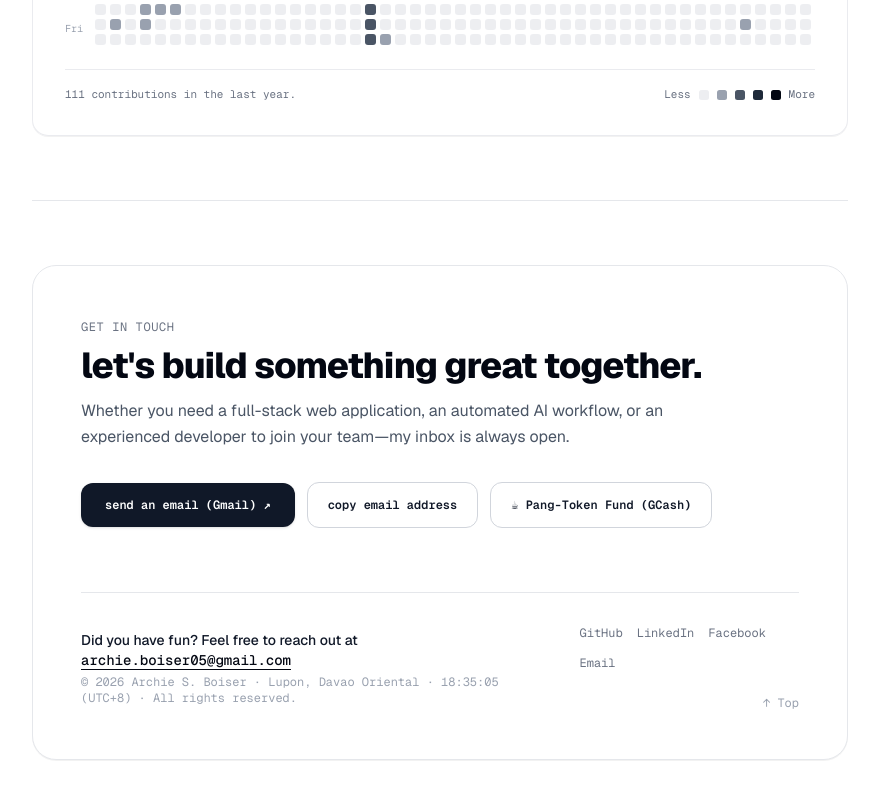
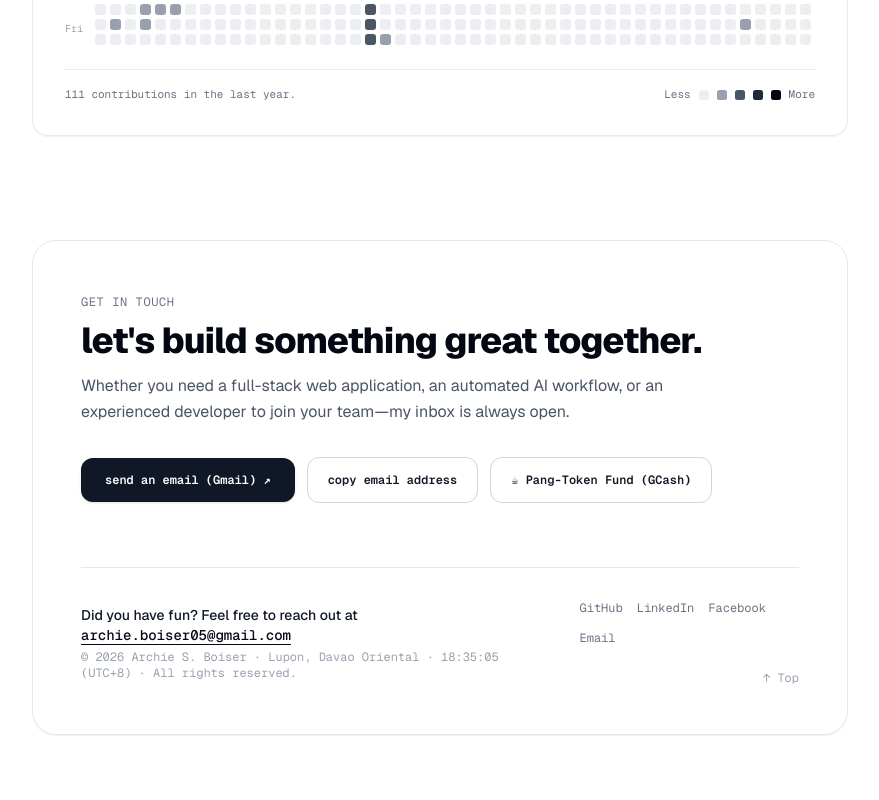
Before and after one commit to rchieeee/portfolio, a React (Vite) app: page / in a window 1280 px wide. Shown: the part 5143-5943 px from the top of the page, without its empty margins (200-1079 px from the left). Built offline with nearby package versions, Linux system fonts and the light colour scheme; no server answers.

Commit message:
Remove horizontal dividing border line above ContactSection

```diff
--- a/src/components/ContactSection.jsx
+++ b/src/components/ContactSection.jsx
@@ -49,7 +49,7 @@ export default function ContactSection() {
   }
 
   return (
-    <section id="contact" className="border-t border-gray-200 pt-16 pb-20 dark:border-gray-800">
+    <section id="contact" className="pt-6 pb-20 sm:pt-10">
       <div className="rounded-3xl border border-gray-200 bg-white p-8 shadow-2xs sm:p-12 dark:border-gray-800 dark:bg-[#121216]">
         <div className="max-w-2xl">
           <span className="font-mono text-xs uppercase tracking-wider text-gray-500 dark:text-gray-400">
```
